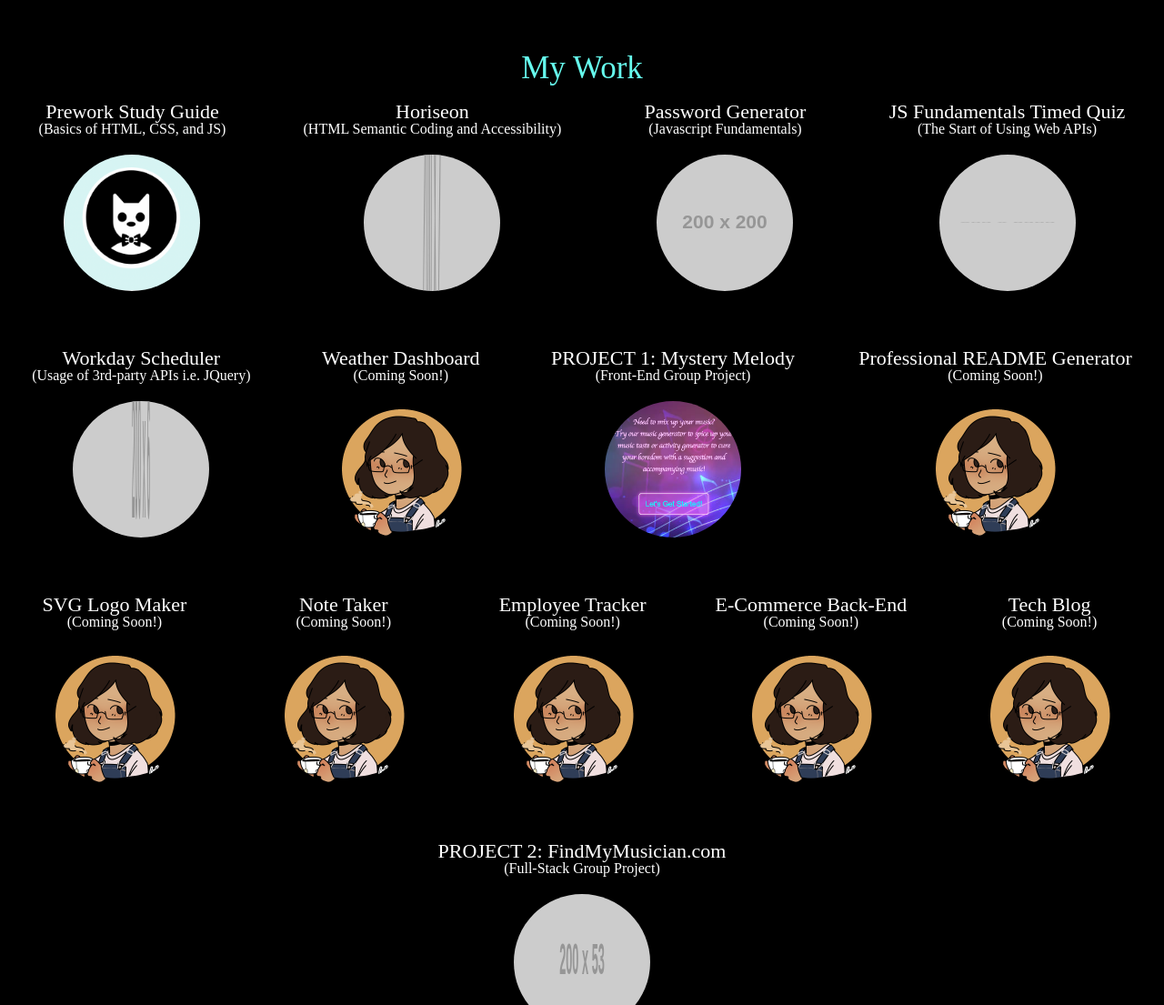
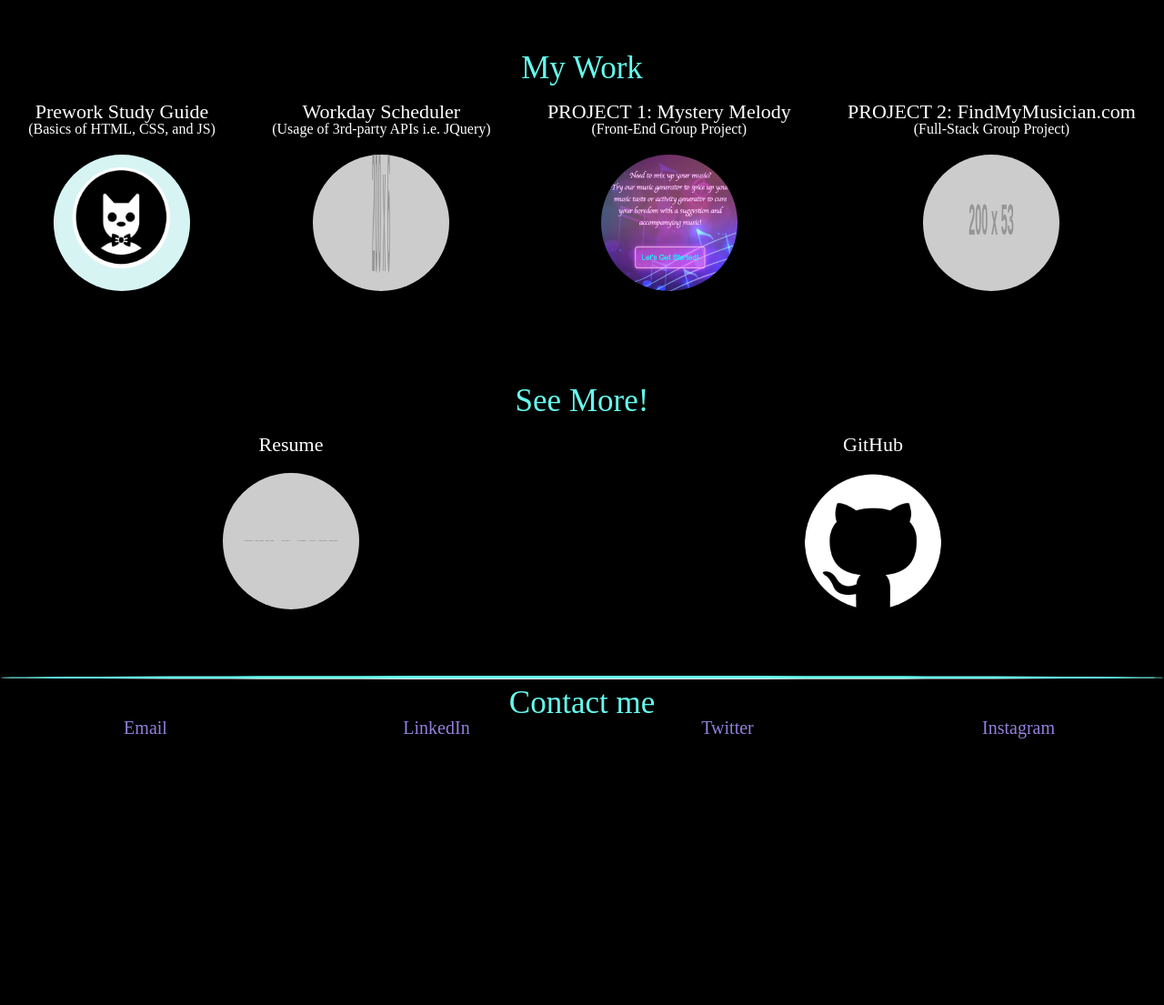
Before and after one commit to jrocksymphonia/c2_coding-portfolio-MO, a plain HTML site: page index.html in a window 1280 px wide. Shown: the part 1033-2138 px from the top of the page at 91% size. After the commit the page ends 1853 px from the top, so only its background shows below. Drawn offline with Linux system fonts and the light colour scheme; placeholder pictures from the web are drawn by us.

Commit message:
commented out the projects I don't have ready yet

```diff
--- a/index.html
+++ b/index.html
@@ -53,32 +53,31 @@
                     <a href="https://jrocksymphonia.github.io/prework-study-guide/" >
                         <img class="img-link" src="./assets/images/bowtie-cat.png" alt="Prework Study Guide Bowtie Cat">
                     </a>
-
                 </div>
 
-                <div class="img-card">
+                <!-- <div class="img-card">
                     <h3>Horiseon</h3>
                     <h4>(HTML Semantic Coding and Accessibility)</h4>
                     <a href="https://jrocksymphonia.github.io/c1_code-accessibility/">
                         <img class="img-link" src="https://via.placeholder.com/200/2a607c/FFFFFF/?text=Horiseon" alt="Challenge 1 Placeholder">
                     </a>
-                </div>
+                </div> -->
 
-                <div class="img-card">
+                <!-- <div class="img-card">
                     <h3>Password Generator</h3>
                     <h4>(Javascript Fundamentals)</h4>
                     <a href="https://jrocksymphonia.github.io/c3_password-generator/">
                         <img class="img-link" src="https://via.placeholder.com/200/af0808/FFFFFF/?text=Password" alt="Challege 3 Placeholder">
                     </a>
-                </div>
+                </div> -->
 
-                <div class="img-card">
+                <!-- <div class="img-card">
                     <h3>JS Fundamentals Timed Quiz</h3>
                     <h4>(The Start of Using Web APIs)</h4>
                     <a href="https://jrocksymphonia.github.io/c4_code-quiz/">
                         <img class="img-link" src="https://via.placeholder.com/200/800080/FFFFFF/?text=Timed+Quiz" alt="Challege 4 Placeholder">
                     </a>
-                </div>
+                </div> -->
 
                 <div class="img-card">
                     <h3>Workday Scheduler</h3>
@@ -88,13 +87,13 @@
                     </a>
                 </div>
 
-                <div class="img-card">
+                <!-- <div class="img-card">
                     <h3>Weather Dashboard</h3>
                     <h4>(Coming Soon!)</h4>
                     <a href="#">
                         <img class="img-link" src="./assets/images/manu-cartoon.PNG" alt="Manu in Overalls Cartoon Holding Tea">
                     </a>
-                </div>
+                </div> -->
 
                 <div class="img-card">
                     <h3>PROJECT 1: Mystery Melody </h3>
@@ -104,53 +103,53 @@
                     </a>
                 </div>
 
-                <div class="img-card">
+                <!-- <div class="img-card">
                     <h3>Professional README Generator</h3>
                     <h4>(Coming Soon!)</h4>
                     <a href="#">
                         <img class="img-link" src="./assets/images/manu-cartoon.PNG" alt="Manu in Overalls Cartoon Holding Tea">
                     </a>
-                </div>
+                </div> -->
 
-                <div class="img-card">
+                <!-- <div class="img-card">
                     <h3>SVG Logo Maker</h3>
                     <h4>(Coming Soon!)</h4>
                     <a href="#">
                         <img class="img-link" src="./assets/images/manu-cartoon.PNG" alt="Manu in Overalls Cartoon Holding Tea">
                     </a>
-                </div>
+                </div> -->
 
-                <div class="img-card">
+                <!-- <div class="img-card">
                     <h3>Note Taker</h3>
                     <h4>(Coming Soon!)</h4>
                     <a href="#">
                         <img class="img-link" src="./assets/images/manu-cartoon.PNG" alt="Manu in Overalls Cartoon Holding Tea">
                     </a>
-                </div>
+                </div> -->
 
-                <div class="img-card">
+                <!-- <div class="img-card">
                     <h3>Employee Tracker</h3>
                     <h4>(Coming Soon!)</h4>
                     <a href="#">
                         <img class="img-link" src="./assets/images/manu-cartoon.PNG" alt="Manu in Overalls Cartoon Holding Tea">
                     </a>
-                </div>
+                </div> -->
 
-                <div class="img-card">
+                <!-- <div class="img-card">
                     <h3>E-Commerce Back-End</h3>
                     <h4>(Coming Soon!)</h4>
                     <a href="#">
                         <img class="img-link" src="./assets/images/manu-cartoon.PNG" alt="Manu in Overalls Cartoon Holding Tea">
                     </a>
-                </div>
+                </div> -->
 
-                <div class="img-card">
+                <!-- <div class="img-card">
                     <h3>Tech Blog</h3>
                     <h4>(Coming Soon!)</h4>
                     <a href="#">
                         <img class="img-link" src="./assets/images/manu-cartoon.PNG" alt="Manu in Overalls Cartoon Holding Tea">
                     </a>
-                </div>
+                </div> -->
 
                 <div class="img-card">
                     <h3>PROJECT 2: FindMyMusician.com </h3>
@@ -169,7 +168,7 @@
             <section class="img-group">
                 <div class="img-card">
                     <h3>Resume</h3>
-                    <a href="#">
+                    <a href="https://docs.google.com/document/d/1lS4WevrBGH7xzplqle74a2L4s8NQMF0-BCOX8u0SEmU/edit?usp=sharing">
                         <img class="img-link" src="https://via.placeholder.com/200/37266b/66fbee/?text=Resume" alt="Resume Placeholder">
                     </a>
                 </div>
```
